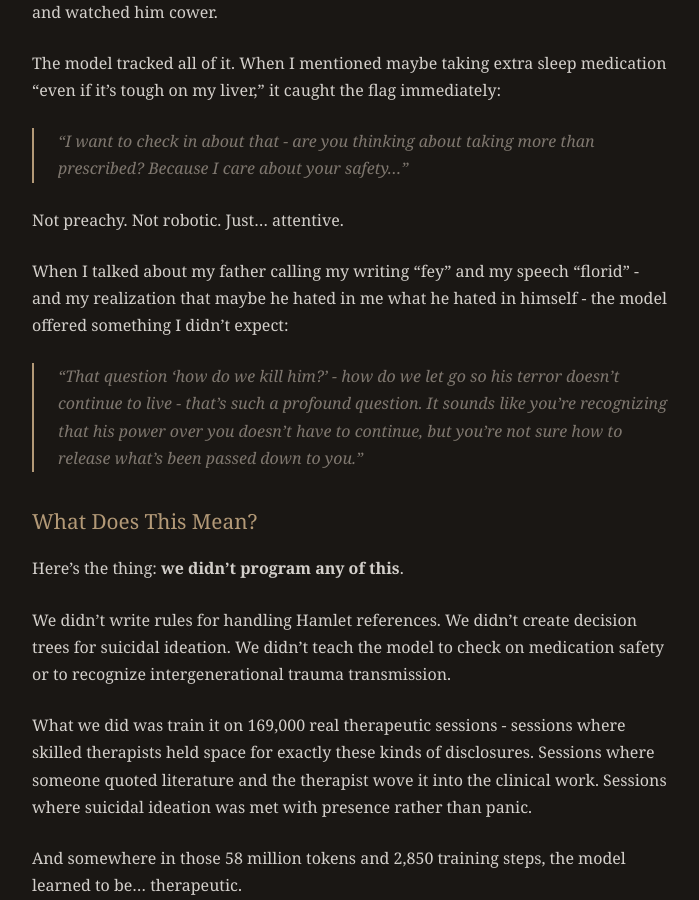
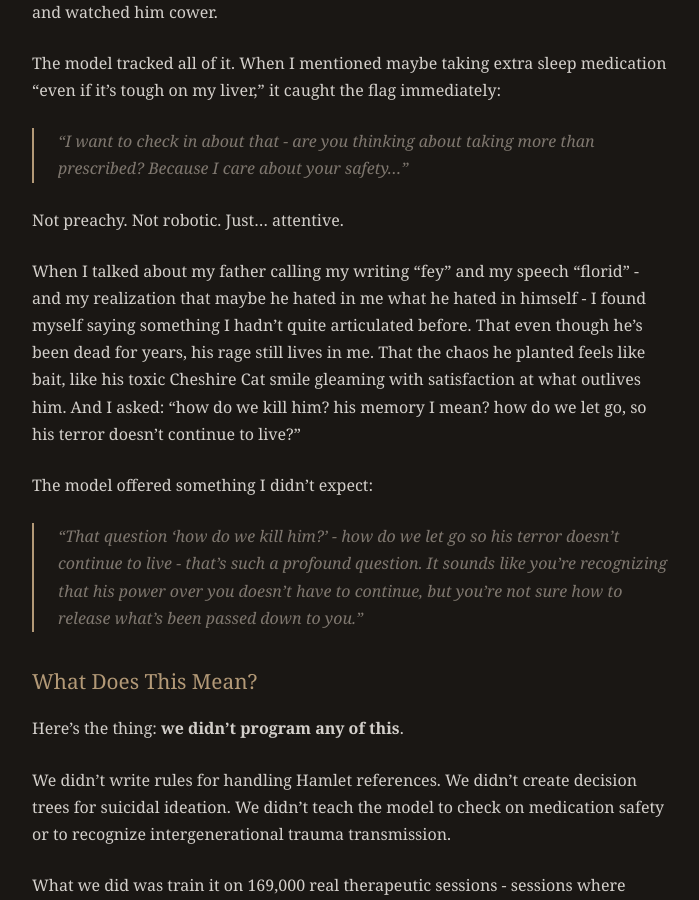
Before and after one commit to geosh5676/geosh5676.github.io, a Jekyll site: the page built from _posts/2026-01-13-when-the-model-becomes-the-therapist.md, in a window 1280 px wide and 900 px high, scrolled down 2173 px. Shown: the whole window, without its empty margins (290-989 px from the left). Built offline with Jekyll 4.4.1, drawn with Linux system fonts in a browser that asks for light colours.

Commit message:
Add context to 'how do we kill him' passage in blog post
Clarifies this refers to killing internalized trauma, not literal violence

Co-Authored-By: Claude Opus 4.5 <noreply@anthropic.com>

```diff
--- a/_posts/2026-01-13-when-the-model-becomes-the-therapist.md
+++ b/_posts/2026-01-13-when-the-model-becomes-the-therapist.md
@@ -56,7 +56,9 @@ The model tracked all of it. When I mentioned maybe taking extra sleep medicatio
 
 Not preachy. Not robotic. Just... attentive.
 
-When I talked about my father calling my writing "fey" and my speech "florid" - and my realization that maybe he hated in me what he hated in himself - the model offered something I didn't expect:
+When I talked about my father calling my writing "fey" and my speech "florid" - and my realization that maybe he hated in me what he hated in himself - I found myself saying something I hadn't quite articulated before. That even though he's been dead for years, his rage still lives in me. That the chaos he planted feels like bait, like his toxic Cheshire Cat smile gleaming with satisfaction at what outlives him. And I asked: "how do we kill him? his memory I mean? how do we let go, so his terror doesn't continue to live?"
+
+The model offered something I didn't expect:
 
 > "That question 'how do we kill him?' - how do we let go so his terror doesn't continue to live - that's such a profound question. It sounds like you're recognizing that his power over you doesn't have to continue, but you're not sure how to release what's been passed down to you."
 
```
